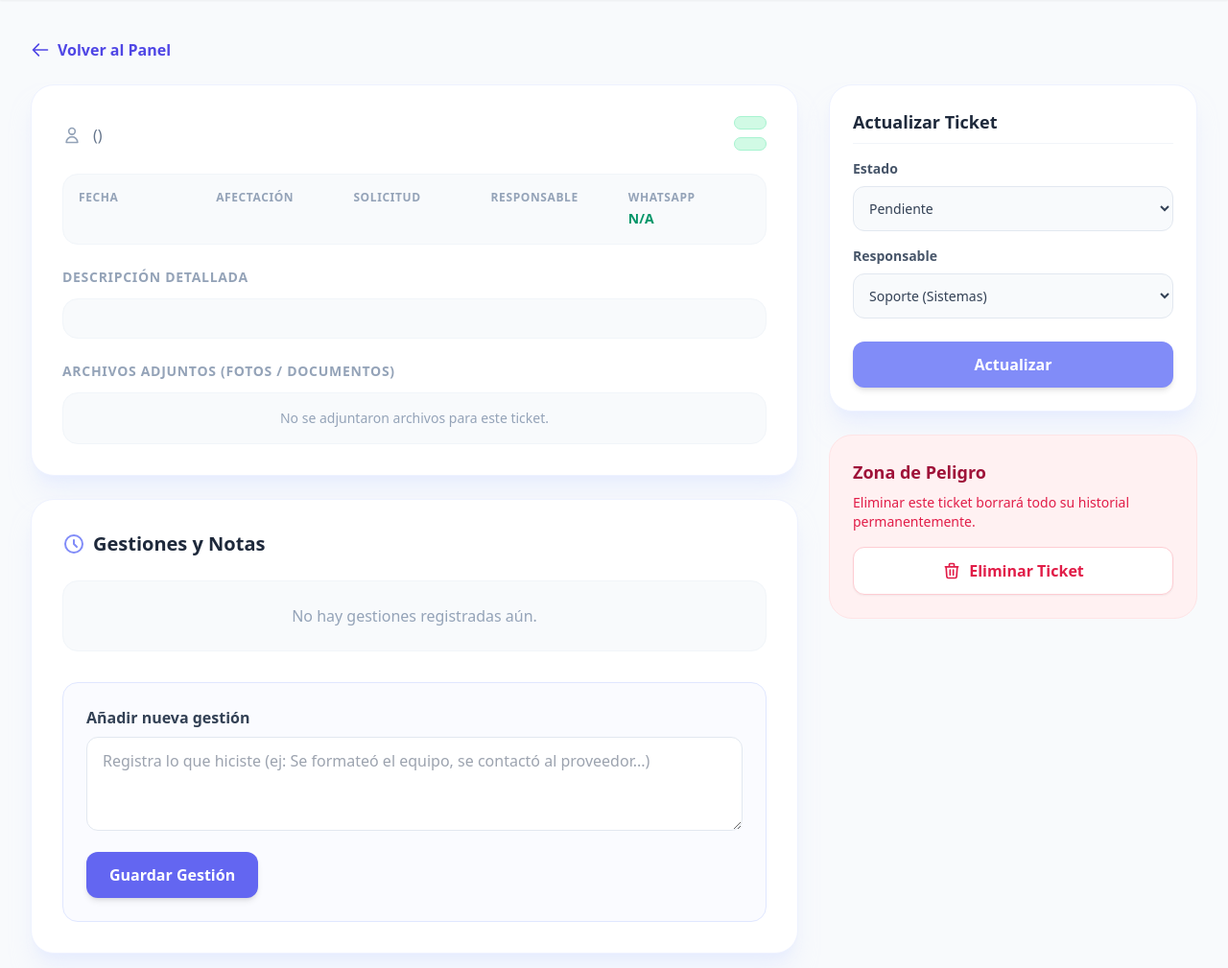
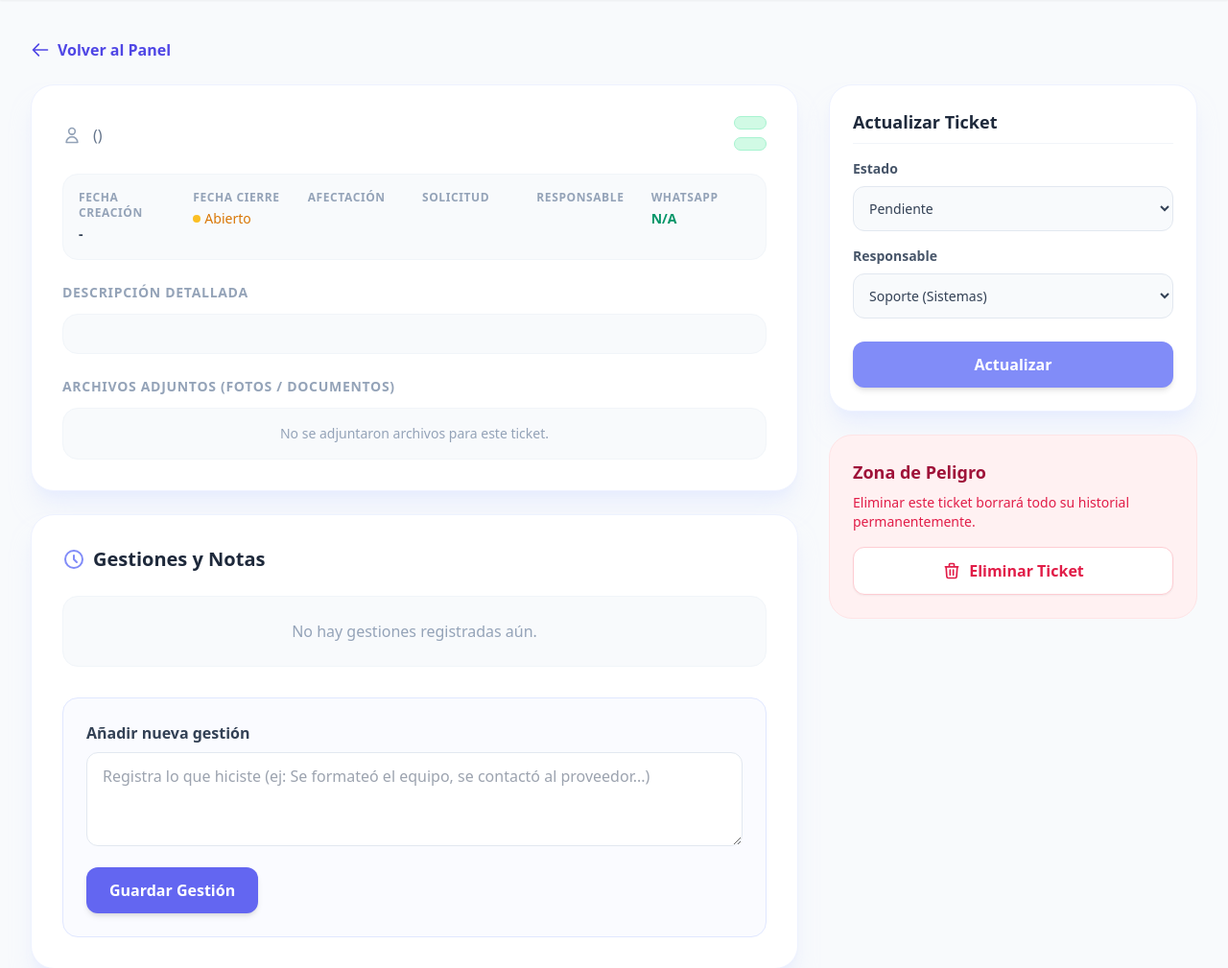
Before and after one commit to totalagroapps/Tickets-manufacturas, a FastAPI app: template templates/admin_ticket_detail.html in a window 1280 px wide. Shown: the part 81-1090 px from the top of the page at 96% size. Run offline with FastAPI, Linux system fonts and the light colour scheme; the template is opened without the code that fills it, so the values that code supplies are empty; some libraries are stand-ins or nearby versions.

Commit message:
feat: Visualización de fecha de creación y fecha de cierre en tickets, tiempo de solución y reporte Excel

```diff
--- a/main.py
+++ b/main.py
@@ -65,6 +65,30 @@ async def lifespan(app: FastAPI):
             conn.commit()
     except Exception:
         pass # La columna ya existe
+
+    try:
+        with engine.connect() as conn:
+            conn.execute(text("ALTER TABLE tickets ADD COLUMN fecha_cierre TIMESTAMP NULL"))
+            conn.commit()
+    except Exception:
+        pass # La columna ya existe
+
+    # Retrocompatibilidad: asignar fecha_cierre a tickets completados que no la tengan
+    try:
+        db_mig = SessionLocal()
+        try:
+            completados_sin_cierre = db_mig.query(models.Ticket).filter(
+                models.Ticket.estado == "Completado",
+                models.Ticket.fecha_cierre == None
+            ).all()
+            for t in completados_sin_cierre:
+                t.fecha_cierre = t.fecha_actualizacion or t.fecha_creacion
+            if completados_sin_cierre:
+                db_mig.commit()
+        finally:
+            db_mig.close()
+    except Exception:
+        pass
 
     create_default_users()
     yield
@@ -355,6 +379,25 @@ def download_equipos_backup(db: Session = Depends(get_db), user: models.User = D
         headers={"Content-Disposition": f'attachment; filename="{filename}"'}
     )
 
+def format_tiempo_resolucion(fecha_ini, fecha_fin):
+    if not fecha_ini or not fecha_fin:
+        return ""
+    diff = fecha_fin - fecha_ini
+    total_segundos = int(diff.total_seconds())
+    if total_segundos < 60:
+        return "< 1 min"
+    dias = total_segundos // 86400
+    horas = (total_segundos % 86400) // 3600
+    minutos = (total_segundos % 3600) // 60
+    partes = []
+    if dias > 0:
+        partes.append(f"{dias}d")
+    if horas > 0:
+        partes.append(f"{horas}h")
+    if minutos > 0 or not partes:
+        partes.append(f"{minutos}m")
+    return " ".join(partes)
+
 @app.post("/admin/ticket/{ticket_id}/status")
 def update_ticket_status(
     request: Request,
@@ -371,6 +414,11 @@ def update_ticket_status(
     if ticket:
         ticket.estado = estado
         ticket.responsable = responsable
+        if estado == "Completado":
+            if not ticket.fecha_cierre:
+                ticket.fecha_cierre = datetime.now()
+        else:
+            ticket.fecha_cierre = None
         db.commit()
 
     referer = request.headers.get("referer", "/admin")
@@ -388,7 +436,21 @@ def admin_ticket_detail(request: Request, ticket_id: int, user: models.User = De
     if not ticket.celular_solicitante and ticket.nombre_solicitante in EMPLEADOS_DIRECTORIO:
         ticket.celular_solicitante = EMPLEADOS_DIRECTORIO[ticket.nombre_solicitante]["celular"]
 
-    return templates.TemplateResponse(request=request, name="admin_ticket_detail.html", context={"request": request, "ticket": ticket, "user": user})
+    tiempo_resolucion = None
+    if ticket.estado == "Completado":
+        cierre_val = ticket.fecha_cierre or ticket.fecha_actualizacion
+        tiempo_resolucion = format_tiempo_resolucion(ticket.fecha_creacion, cierre_val)
+
+    return templates.TemplateResponse(
+        request=request,
+        name="admin_ticket_detail.html",
+        context={
+            "request": request,
+            "ticket": ticket,
+            "user": user,
+            "tiempo_resolucion": tiempo_resolucion
+        }
+    )
 
 @app.post("/admin/ticket/{ticket_id}/gestion")
 def add_ticket_gestion(
@@ -467,7 +529,7 @@ def export_tickets_excel(user: models.User = Depends(get_current_admin), db: Ses
     )
 
     headers = [
-        "ID Ticket", "Fecha Creación", "Solicitante", "Cargo", "Celular / WhatsApp",
+        "ID Ticket", "Fecha Creación", "Fecha Cierre", "Tiempo de Solución", "Solicitante", "Cargo", "Celular / WhatsApp",
         "Título del Problema", "Afectación", "Subtipo Equipo", "Tipo Solicitud",
         "Responsable Asignado", "Nivel Urgencia", "Estado Actual", "Descripción del Problema",
         "Historial de Gestiones y Notas", "Archivos Adjuntos"
@@ -486,9 +548,21 @@ def export_tickets_excel(user: models.User = Depends(get_current_admin), db: Ses
         gestiones_str = " | ".join([f"[{g.fecha.strftime('%d/%m/%Y %H:%M')} - {g.autor}]: {g.nota}" for g in t.gestiones]) if t.gestiones else "Sin gestiones registradas"
         num_adjuntos = f"{len(t.adjuntos)} archivo(s)" if t.adjuntos else "Sin archivos"
 
+        fecha_cierre_str = ""
+        tiempo_sol_str = ""
+        if t.estado == "Completado":
+            cierre_val = t.fecha_cierre or t.fecha_actualizacion
+            fecha_cierre_str = cierre_val.strftime('%d/%m/%Y %I:%M %p') if cierre_val else "Completado"
+            tiempo_sol_str = format_tiempo_resolucion(t.fecha_creacion, cierre_val)
+        else:
+            fecha_cierre_str = "En curso"
+            tiempo_sol_str = "Pendiente de cierre"
+
         row_data = [
             t.id,
             t.fecha_creacion.strftime('%d/%m/%Y %I:%M %p') if t.fecha_creacion else "",
+            fecha_cierre_str,
+            tiempo_sol_str,
             t.nombre_solicitante,
             t.cargo_solicitante or "",
             cel,
--- a/models.py
+++ b/models.py
@@ -48,6 +48,7 @@ class Ticket(Base):
 
     fecha_creacion = Column(DateTime, default=func.now())
     fecha_actualizacion = Column(DateTime, default=func.now(), onupdate=func.now())
+    fecha_cierre = Column(DateTime, nullable=True)
 
     gestiones = relationship("TicketGestion", back_populates="ticket", cascade="all, delete-orphan")
     adjuntos = relationship("TicketAdjunto", back_populates="ticket", cascade="all, delete-orphan")
--- a/templates/admin_ticket_detail.html
+++ b/templates/admin_ticket_detail.html
@@ -46,10 +46,26 @@
                 </div>
             </div>
 
-            <div class="grid grid-cols-2 md:grid-cols-5 gap-4 mb-6 p-4 bg-slate-50 rounded-2xl border border-slate-100">
+            <div class="grid grid-cols-2 md:grid-cols-6 gap-4 mb-6 p-4 bg-slate-50 rounded-2xl border border-slate-100">
                 <div>
-                    <p class="text-xs text-slate-400 font-bold uppercase tracking-wider mb-1">Fecha</p>
-                    <p class="text-sm font-semibold text-slate-700">{{ ticket.fecha_creacion.strftime('%d/%m/%Y %H:%M') }}</p>
+                    <p class="text-xs text-slate-400 font-bold uppercase tracking-wider mb-1">Fecha Creación</p>
+                    <p class="text-sm font-semibold text-slate-700">{{ ticket.fecha_creacion.strftime('%d/%m/%Y %I:%M %p') if ticket.fecha_creacion else '-' }}</p>
+                </div>
+                <div>
+                    <p class="text-xs text-slate-400 font-bold uppercase tracking-wider mb-1">Fecha Cierre</p>
+                    {% if ticket.estado == 'Completado' %}
+                    <p class="text-sm font-bold text-emerald-700 flex items-center gap-1">
+                        <span class="w-2 h-2 rounded-full bg-emerald-500"></span>
+                        {{ ticket.fecha_cierre.strftime('%d/%m/%Y %I:%M %p') if ticket.fecha_cierre else (ticket.fecha_actualizacion.strftime('%d/%m/%Y %I:%M %p') if ticket.fecha_actualizacion else 'Completado') }}
+                    </p>
+                    {% if tiempo_resolucion %}
+                    <span class="text-[11px] font-bold text-emerald-600 bg-emerald-100/70 px-2 py-0.5 rounded-md inline-block mt-1">⏱️ Resuelto en {{ tiempo_resolucion }}</span>
+                    {% endif %}
+                    {% else %}
+                    <p class="text-sm font-medium text-amber-600 flex items-center gap-1">
+                        <span class="w-2 h-2 rounded-full bg-amber-400"></span> Abierto
+                    </p>
+                    {% endif %}
                 </div>
                 <div>
                     <p class="text-xs text-slate-400 font-bold uppercase tracking-wider mb-1">Afectación</p>
```
Also changed, not shown: templates/admin_dashboard.html (+25 -3 lines), templates/cliente_dashboard.html (+8 -2 lines).
